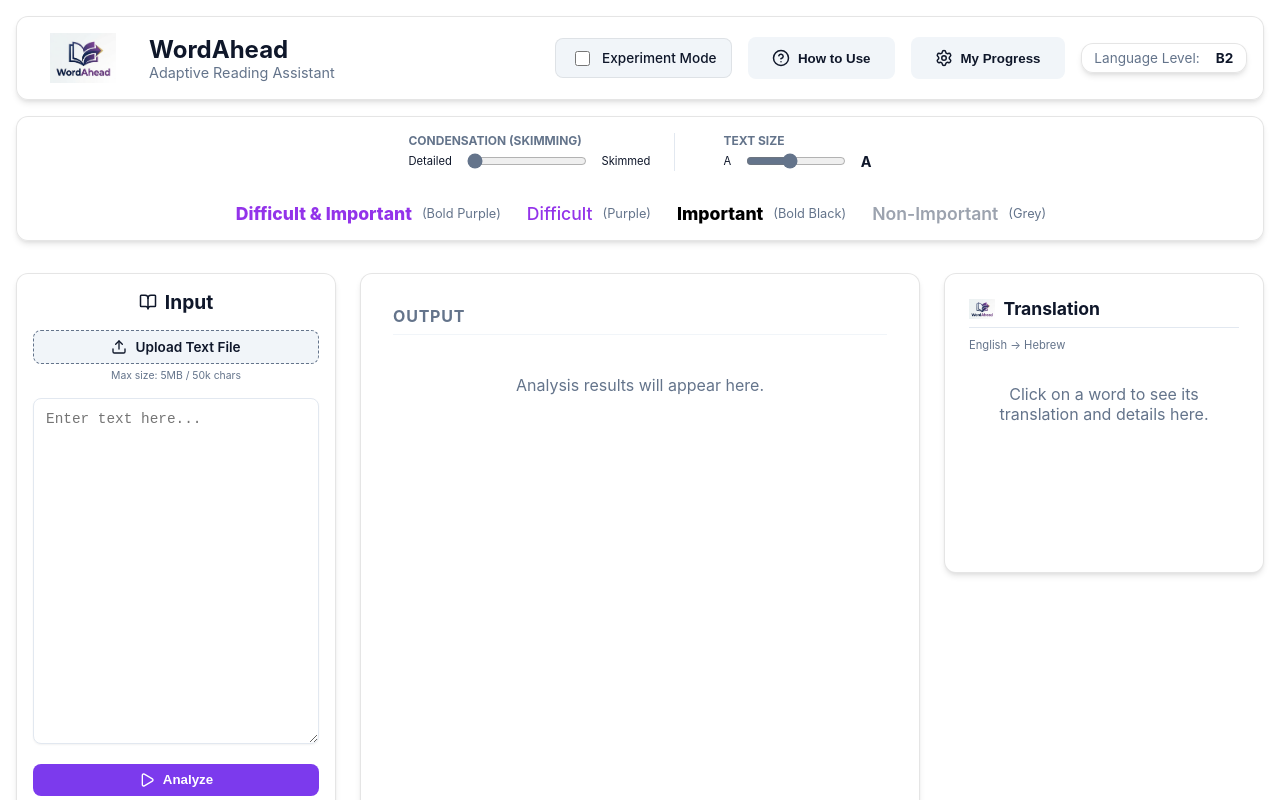
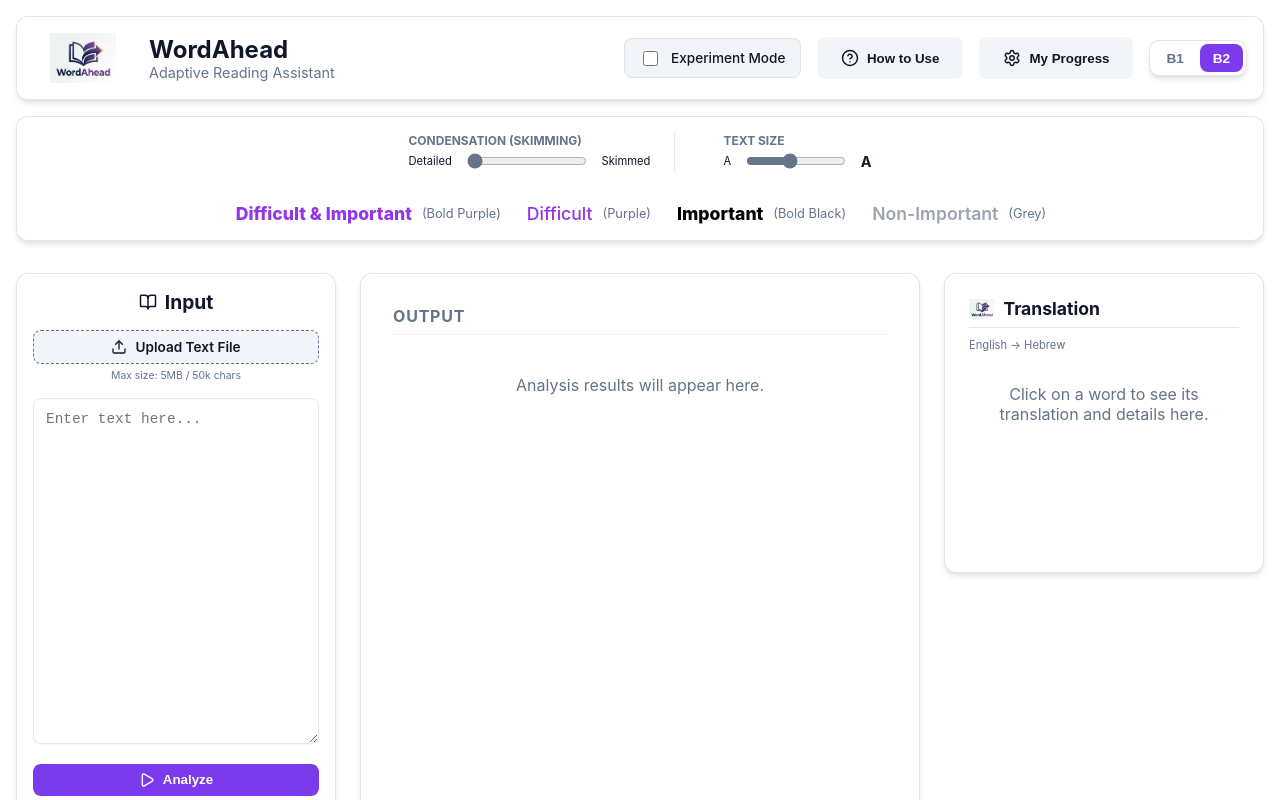
Before and after one commit to AminaOmari/GP-TSM-WordAhead, a React (Vite) app in the folder frontend/: page / in a window 1280 px wide. Shown: the top 800 px of the page. Built offline with nearby package versions, Linux system fonts and the light colour scheme.

Commit message:
feat: restrict language levels to B1/B2 and add segmented pill selector in header

```diff
--- a/frontend/src/App.jsx
+++ b/frontend/src/App.jsx
@@ -4,7 +4,7 @@ import { BookOpen, Settings, X, Loader2, Play, Activity, Info, Upload, Trash2, S
 import { motion, AnimatePresence } from 'framer-motion';
 
 const API_URL = ''; // Relative to the domain serving the app
-const CEFR_LEVELS = ["A1", "A2", "B1", "B2", "C1", "C2"];
+const CEFR_LEVELS = ["B1", "B2"];
 
 const Flashcard = ({ word, data, onRemove }) => {
   const [flipped, setFlipped] = useState(false);
@@ -132,9 +132,20 @@ function App() {
 
   const handleLoadHistory = (entry) => {
     setText(entry.raw_text);
-    setUserLevel(entry.user_level);
+    let normalizedLevel = 'B2';
+    if (entry.user_level === 'B1' || entry.user_level === 'A1' || entry.user_level === 'A2') {
+      normalizedLevel = 'B1';
+    }
+    setUserLevel(normalizedLevel);
     setShowDashboard(false);
-    handleAnalyze(entry.raw_text, entry.user_level);
+    handleAnalyze(entry.raw_text, normalizedLevel);
+  };
+
+  const handleLevelChange = (newLevel) => {
+    setUserLevel(newLevel);
+    if (tokens.length > 0 && text.trim()) {
+      handleAnalyze(text, newLevel);
+    }
   };
 
   const markLearned = (word) => {
@@ -185,6 +196,9 @@ function App() {
         setUserLevel(newLevel);
         setStruggleCount(0);
         showNotification(`We noticed you're looking up words that should be familiar. Adjusting level to ${newLevel} for better support.`);
+        if (text.trim()) {
+          handleAnalyze(text, newLevel);
+        }
       }
     }
 
@@ -331,9 +345,39 @@ function App() {
             <button className="btn" onClick={() => setShowDashboard(true)} style={{ display: 'flex', gap: '0.5rem', alignItems: 'center', background: 'var(--bg-secondary)', color: 'var(--text-primary)' }}>
               <Settings size={18} /> My Progress
             </button>
-            <div className="glass" style={{ padding: '0.4rem 0.8rem', fontSize: '0.85rem', display: 'flex', alignItems: 'center', gap: '1rem' }}>
-              <span style={{ color: 'var(--text-secondary)' }}>Language Level:</span>
-              <span style={{ fontWeight: 'bold', color: 'var(--text-primary)' }}>{userLevel}</span>
+            <div className="glass" style={{ padding: '0.2rem', fontSize: '0.85rem', display: 'flex', alignItems: 'center', gap: '0.2rem', borderRadius: '10px' }}>
+              <button
+                onClick={() => handleLevelChange('B1')}
+                style={{
+                  padding: '0.4rem 0.8rem',
+                  borderRadius: '8px',
+                  border: 'none',
+                  background: userLevel === 'B1' ? 'var(--accent)' : 'transparent',
+                  color: userLevel === 'B1' ? 'white' : 'var(--text-secondary)',
+                  fontWeight: userLevel === 'B1' ? 'bold' : '600',
+                  cursor: 'pointer',
+                  transition: 'all 0.2s ease',
+                  fontSize: '0.85rem'
+                }}
+              >
+                B1
+              </button>
+              <button
+                onClick={() => handleLevelChange('B2')}
+                style={{
+                  padding: '0.4rem 0.8rem',
+                  borderRadius: '8px',
+                  border: 'none',
+                  background: userLevel === 'B2' ? 'var(--accent)' : 'transparent',
+                  color: userLevel === 'B2' ? 'white' : 'var(--text-secondary)',
+                  fontWeight: userLevel === 'B2' ? 'bold' : '600',
+                  cursor: 'pointer',
+                  transition: 'all 0.2s ease',
+                  fontSize: '0.85rem'
+                }}
+              >
+                B2
+              </button>
             </div>
           </div>
         </header>
```
Also changed, not shown: 3 other files (tests, documents, lock files or other folders).
